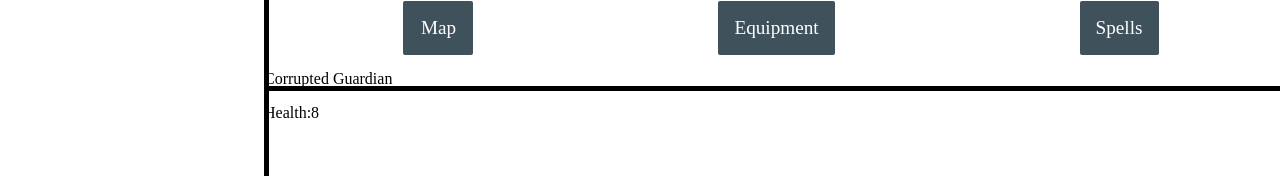
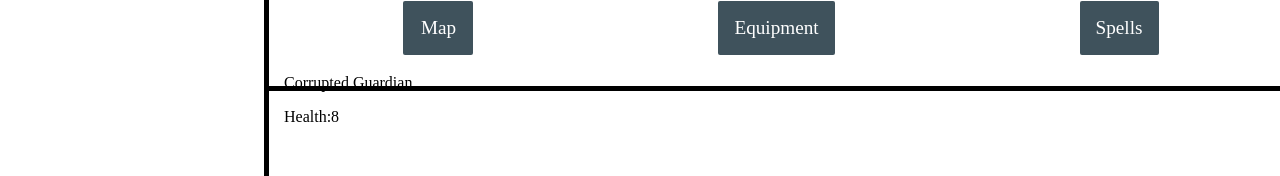
Before and after one commit to Urobos/TheJourneyPretty, an Angular app: page /CorruptedGuardian in a window 1280 px wide. Shown: the part 159-335 px from the top of the page. Built offline with nearby package versions, Linux system fonts and the light colour scheme; what angular-in-memory-web-api would draw is missing.

Commit message:
Add files via upload

```diff
--- a/src/app/corrupted-guardian/corrupted-guardian.component.css
+++ b/src/app/corrupted-guardian/corrupted-guardian.component.css
@@ -0,0 +1,3 @@
+.guardianComponent {
+    margin: 20px;
+}
--- a/src/app/corrupted-guardian/corrupted-guardian.component.html
+++ b/src/app/corrupted-guardian/corrupted-guardian.component.html
@@ -1,4 +1,4 @@
-<div>
+<div class="guardianComponent">
     <p>{{name}}</p>
     <p>Health:{{hp}}</p>
 </div>
```
Also changed, not shown: src/app/corrupted-guardian/corrupted-guardian.component.ts (line endings or trailing spaces), 1 other file (tests, documents, lock files or other folders).
